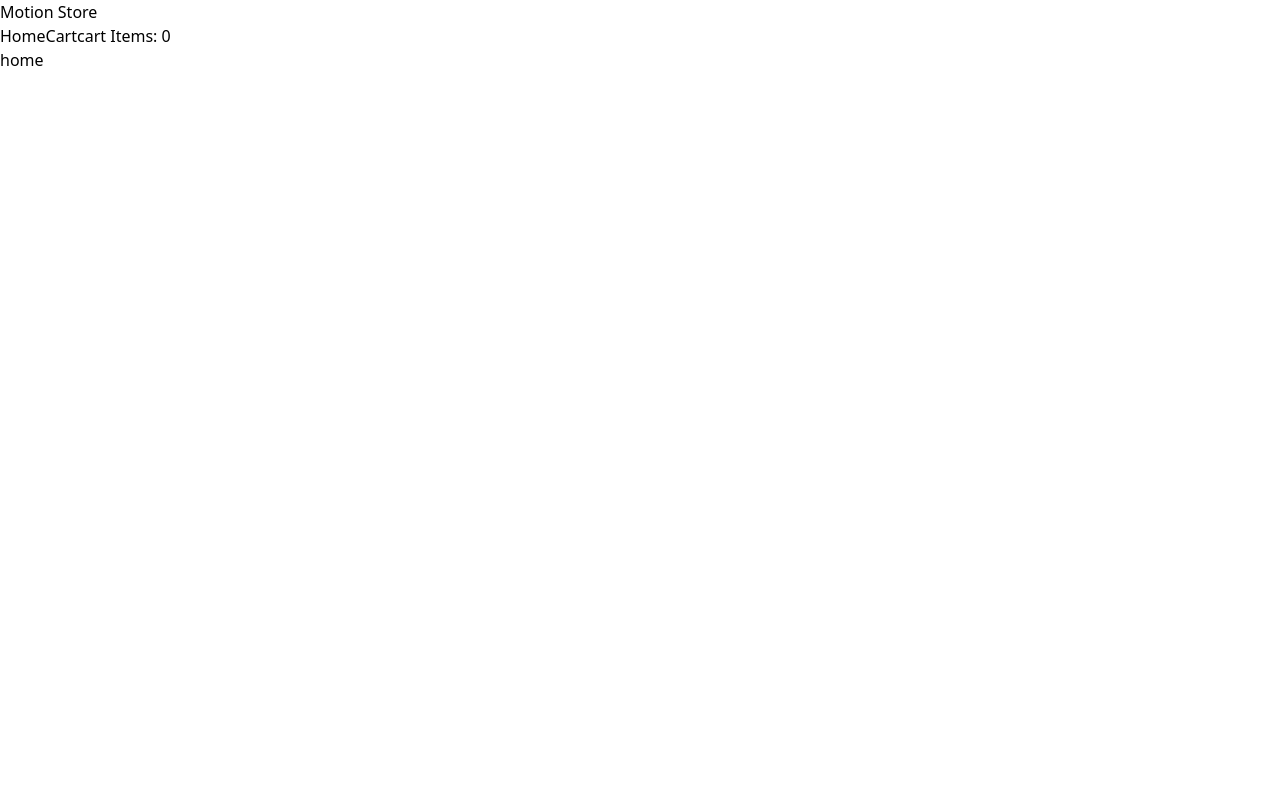
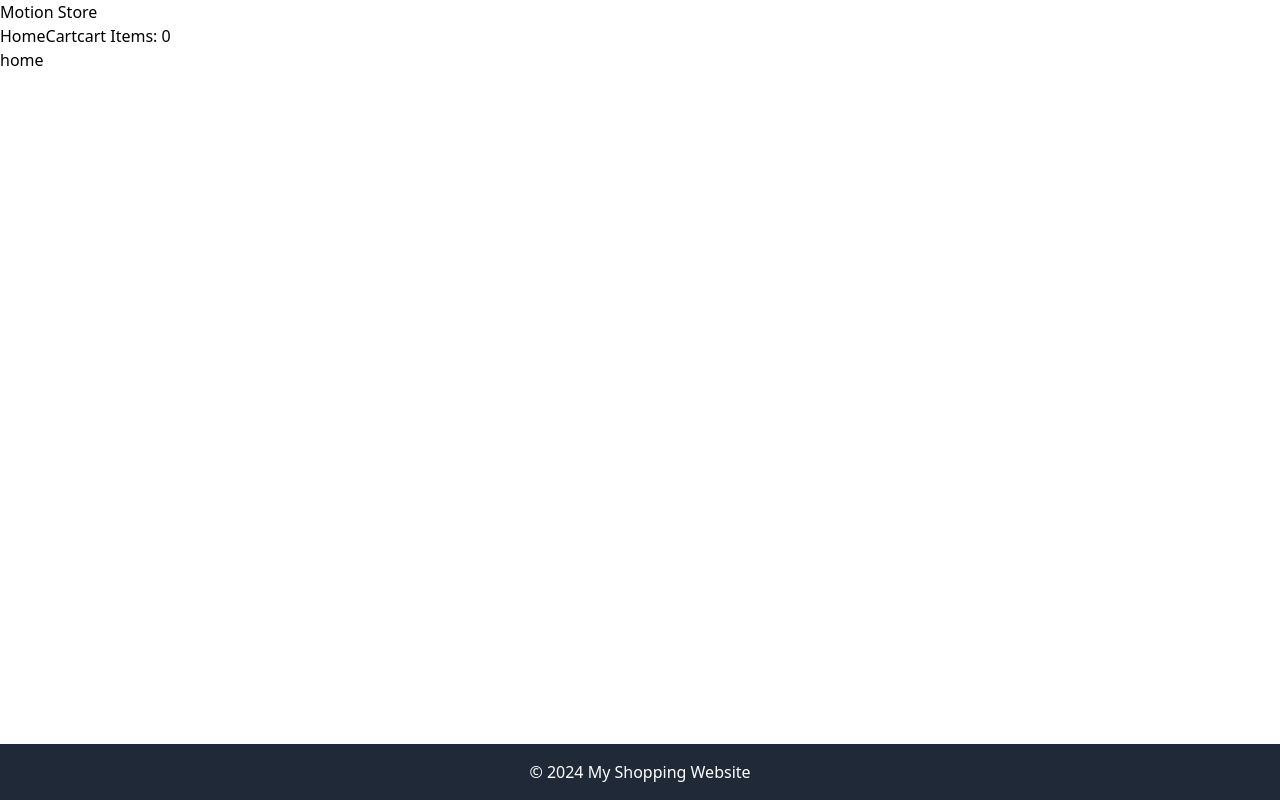
Before and after one commit to latikaguptak/Shopping-Cart, a React (Vite) app: page / in a window 1280 px wide. Built offline with nearby package versions, Linux system fonts and the light colour scheme.

Commit message:
css attached

```diff
--- a/src/App.jsx
+++ b/src/App.jsx
@@ -1,15 +1,18 @@
-import { Outlet } from "react-router"
+import { Outlet } from "react-router";
 import Navbar from './assets/components/Navbar';
-
 
 const App = () => {
   return (
-    <div className='App'>
-      <Navbar/>
-      <Outlet/>
-
+    <div className='App flex flex-col min-h-screen'>
+      <Navbar />
+      <main className='flex-grow'>
+        <Outlet />
+      </main>
+      <footer className='bg-gray-800 text-white text-center py-4'>
+        &copy; 2024 My Shopping Website
+      </footer>
     </div>
-  )
+  );
 }
 
-export default App
+export default App;
```
